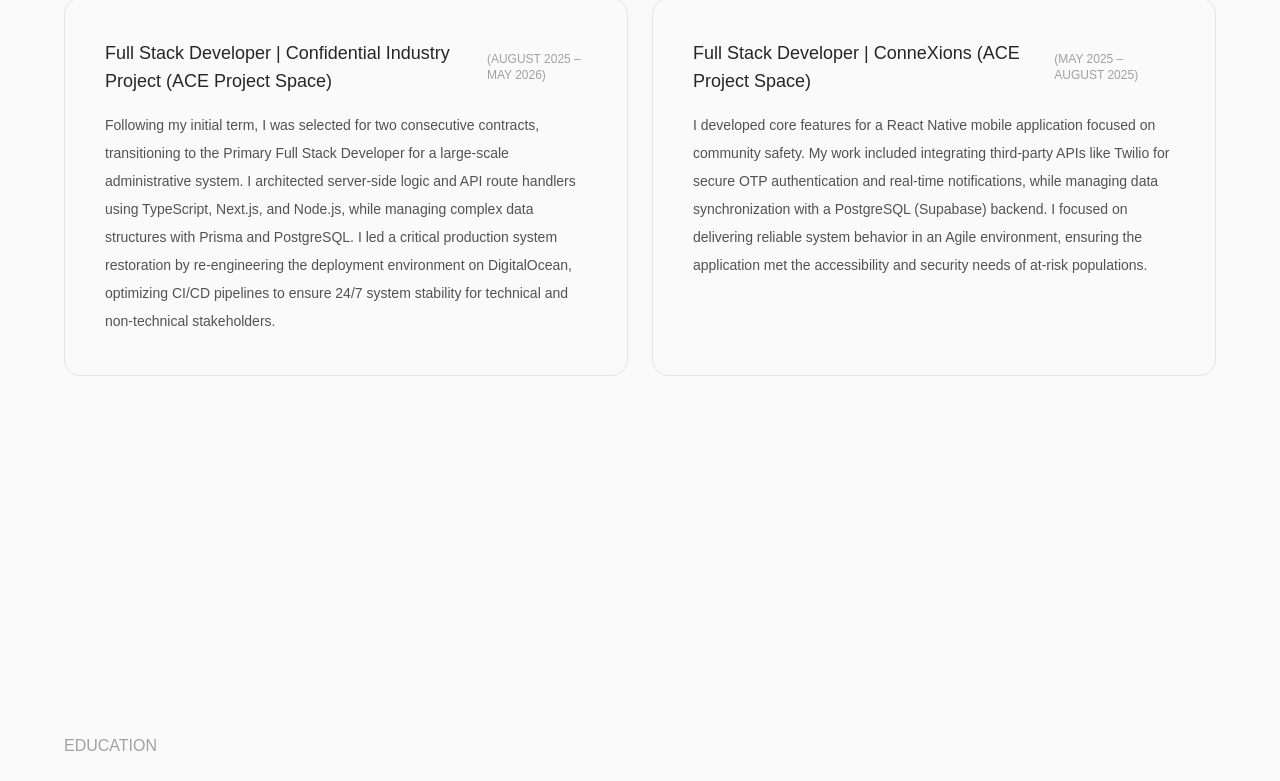
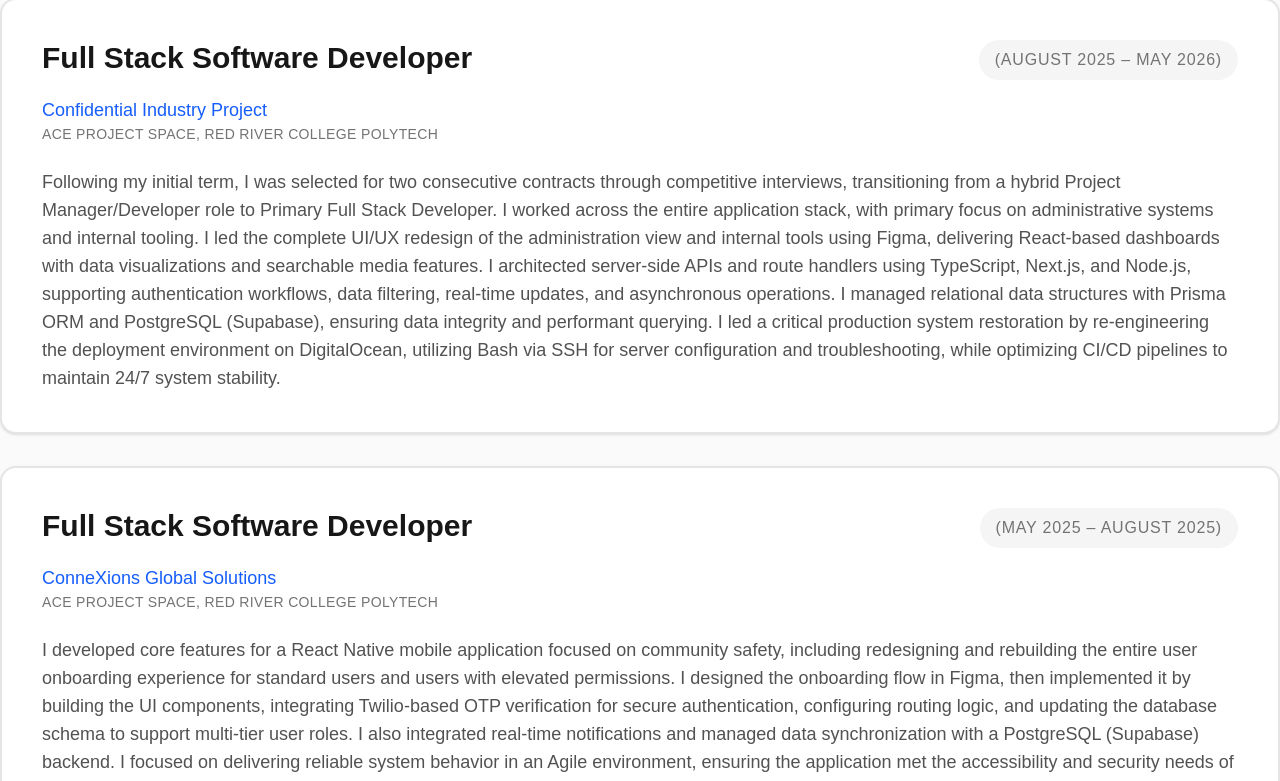
Before and after one commit to zandersantos/zander-santos-portfolio, a Next.js app in the folder zander-santos-portfolio/: page / in a window 1280 px wide. Shown: the part 1838-2619 px from the top of the page. Built offline with nearby package versions, Linux system fonts and the light colour scheme.

Commit message:
Updated the experience section cards, layout, and styling

```diff
--- a/zander-santos-portfolio/components/Experience.tsx
+++ b/zander-santos-portfolio/components/Experience.tsx
@@ -1,49 +1,76 @@
 const Experience = () => {
 
   return (
-    <section id="experience" className="min-h-screen px-8 pt-20">
-      <div className="max-w-6xl mx-auto">
-        <h2 className="text-md uppercase text-neutral-400 mb-10">
+    <section id="experience" className="min-h-screen flex pt-20">
+      <div className="max-w-screen-2xl mx-auto w-full">
+        <div className="space-y-12">
+          <span className="inline-block px-4 py-2 bg-blue-50 text-blue-600 rounded-full text-md uppercase tracking-[0.2em] font-medium mb-6">
             Experience
-        </h2>
-
-        <div className="grid grid-cols-1 md:grid-cols-2 gap-6">
-          <div className="border border-neutral-200 rounded-2xl p-10">
-            <div className="flex items-center gap-3 mb-4">
-              <h3 className="text-lg font-medium text-neutral-800">
-                Full Stack Developer | Confidential Industry Project (ACE Project Space)
+          </span>
+          <div className="space-y-8">
+            <div className="bg-white border-2 border-neutral-200 rounded-2xl p-10 hover:border-blue-300 transition-all duration-300 shadow-sm hover:shadow-xl">
+              <div className="flex flex-row items-start justify-between mb-4">
+                <h3 className="text-xl md:text-3xl font-semibold text-neutral-900">
+                  Full Stack Software Developer
                 </h3>
-              <span className="text-xs uppercase text-neutral-400">
+                <span className="text-md uppercase tracking-wider text-neutral-500 bg-neutral-100 px-4 py-2 rounded-full">
                   (August 2025 – May 2026)
                 </span>
               </div>
 
-            <p className="text-sm leading-7 text-neutral-600 font-light">
-              Following my initial term, I was selected for two consecutive contracts,
-              transitioning to the Primary Full Stack Developer for a large-scale administrative system.
-              I architected server-side logic and API route handlers using TypeScript, Next.js, and Node.js,
-              while managing complex data structures with Prisma and PostgreSQL.
-              I led a critical production system restoration by re-engineering the deployment environment on DigitalOcean,
-              optimizing CI/CD pipelines to ensure 24/7 system stability for technical and non-technical stakeholders.
+              <div className="mb-6">
+                <p className="text-lg font-medium text-blue-600">
+                  Confidential Industry Project
+                </p>
+                <p className="text-sm text-neutral-500 uppercase tracking-wide">
+                  ACE Project Space, Red River College Polytech
                 </p>
               </div>
 
-          <div className="border border-neutral-200 rounded-2xl p-10">
-            <div className="flex items-center gap-3 mb-4">
-              <h3 className="text-lg font-medium text-neutral-800">
-                Full Stack Developer | ConneXions (ACE Project Space)
+              <p className="text-lg leading-7 text-neutral-600 font-light">
+                Following my initial term, I was selected for two consecutive contracts through competitive interviews,
+                transitioning from a hybrid Project Manager/Developer role to Primary Full Stack Developer.
+                I worked across the entire application stack, with primary focus on administrative systems and internal tooling.
+                I led the complete UI/UX redesign of the administration view and internal tools using Figma,
+                delivering React-based dashboards with data visualizations and searchable media features.
+                I architected server-side APIs and route handlers using TypeScript, Next.js, and Node.js,
+                supporting authentication workflows, data filtering, real-time updates, and asynchronous operations.
+                I managed relational data structures with Prisma ORM and PostgreSQL (Supabase), ensuring data integrity and performant querying.
+                I led a critical production system restoration by re-engineering the deployment environment on DigitalOcean,
+                utilizing Bash via SSH for server configuration and troubleshooting, while optimizing CI/CD pipelines to maintain 24/7 system stability.
+              </p>
+            </div>
+
+            <div className="border-2 border-neutral-200 rounded-2xl p-10 hover:border-blue-300 transition-all duration-300 shadow-sm hover:shadow-xl bg-white">
+              <div className="flex flex-row items-start justify-between mb-4">
+                <h3 className="text-xl md:text-3xl font-semibold text-neutral-900">
+                  Full Stack Software Developer
                 </h3>
-              <span className="text-xs uppercase text-neutral-400">
+                <span className="text-md uppercase tracking-wider text-neutral-500 bg-neutral-100 px-4 py-2 rounded-full">
                   (May 2025 – August 2025)
                 </span>
               </div>
-            <p className="text-sm leading-7 text-neutral-600 font-light">
-              I developed core features for a React Native mobile application focused on community safety.
-              My work included integrating third-party APIs like Twilio for secure OTP authentication and real-time notifications,
-              while managing data synchronization with a PostgreSQL (Supabase) backend.
+
+              <div className="mb-6">
+                <p className="text-lg font-medium text-blue-600">
+                  ConneXions Global Solutions
+                </p>
+                <p className="text-sm text-neutral-500 uppercase tracking-wide">
+                  ACE Project Space, Red River College Polytech
+                </p>
+              </div>
+
+              <p className="text-lg leading-7 text-neutral-600 font-light">
+                I developed core features for a React Native mobile application focused on community safety,
+                including redesigning and rebuilding the entire user onboarding experience for standard users and users with elevated permissions.
+                I designed the onboarding flow in Figma, then implemented it by building the UI components,
+                integrating Twilio-based OTP verification for secure authentication, configuring routing logic,
+                and updating the database schema to support multi-tier user roles.
+                I also integrated real-time notifications and managed data synchronization with a PostgreSQL (Supabase) backend.
                 I focused on delivering reliable system behavior in an Agile environment,
                 ensuring the application met the accessibility and security needs of at-risk populations.
               </p>
+            </div>
           </div>
         </div>
       </div>
```
Lines whose indentation alone changed are shown as unchanged.
